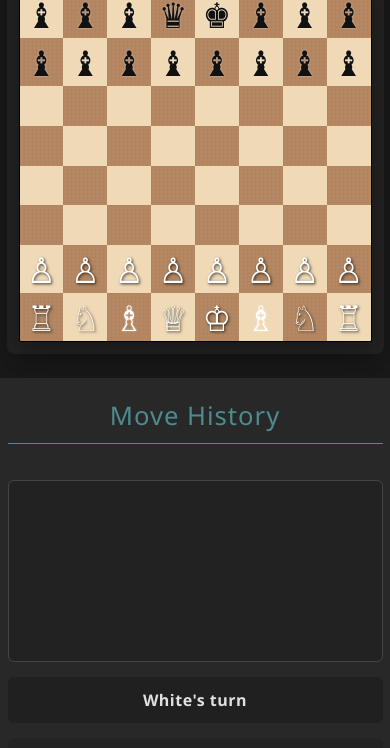
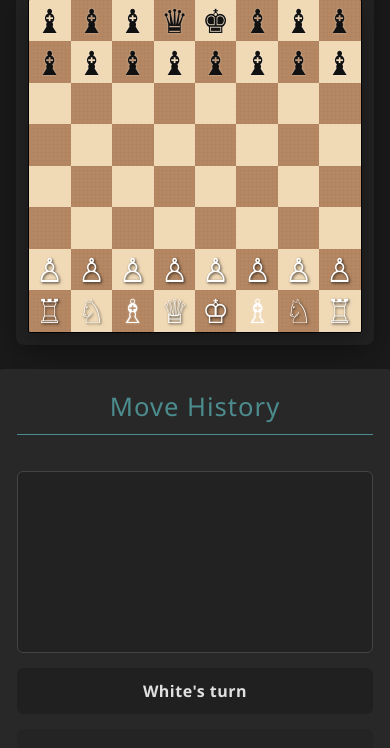
Before and after one commit to TMHSDigital/Static_Chess, a plain HTML site: page index.html in a window 390 px wide. Shown: the part 85-833 px from the top of the page. Drawn offline with Linux system fonts and the light colour scheme.

Commit message:
Refactor CSS for improved layout and responsiveness
- Adjusted board.css to prevent overflow and ensure squares maintain proper dimensions.
- Enhanced pieces.css with optimizations for animations and overflow handling.
- Updated style.css to use viewport height for board size, added overflow properties, and ensured responsive design for mobile.
- Maintained aspect ratio for chess board and refined mobile adjustments for better user experience.

```diff
--- a/css/board.css
+++ b/css/board.css
@@ -7,6 +7,7 @@
     border: 1px solid #000;
     box-shadow: 0 8px 24px rgba(0,0,0,0.3);
     position: relative;
+    min-height: 0; /* Prevents overflow */
 }
 
 /* Add board coordinates */
@@ -73,6 +74,8 @@
     position: relative;
     cursor: pointer;
     transition: all 0.15s ease;
+    min-height: 0; /* Ensures squares don't expand too much */
+    min-width: 0;
 }
 
 .square:hover {
--- a/css/pieces.css
+++ b/css/pieces.css
@@ -10,6 +10,9 @@
     align-items: center;
     transition: transform 0.15s ease;
     position: relative;
+    will-change: transform; /* Optimize for animations */
+    max-height: 100%; /* Ensure pieces don't overflow */
+    overflow: visible;
 }
 
 .piece:hover {
--- a/css/style.css
+++ b/css/style.css
@@ -1,5 +1,5 @@
 :root {
-    --board-size: min(90vw, 580px); /* Slightly reduce default board size */
+    --board-size: min(80vh, 580px); /* Change to use viewport height instead of width for better scaling */
     --light-square: #f0d9b5;
     --dark-square: #b58863;
     --selected-square: rgba(255, 255, 0, 0.3);
@@ -16,6 +16,11 @@
     --show-last-move: block; /* Default to show */
 }
 
+html {
+    height: 100%;
+    overflow-y: auto;
+}
+
 body {
     font-family: 'Segoe UI', Tahoma, Geneva, Verdana, sans-serif;
     display: flex;
@@ -27,6 +32,7 @@ body {
     background-color: var(--main-bg);
     color: var(--text-color);
     box-sizing: border-box;
+    overflow-y: auto; /* Add overflow to ensure content is accessible */
 }
 
 .game-container {
@@ -35,6 +41,8 @@ body {
     gap: 24px;
     justify-content: center;
     max-width: 1200px;
+    margin-top: 20px;
+    margin-bottom: 20px;
 }
 
 .board-container {
@@ -42,12 +50,16 @@ body {
     padding: 12px;
     border-radius: 8px;
     box-shadow: 0 10px 30px rgba(0, 0, 0, 0.25);
+    max-height: 90vh; /* Ensure it doesn't exceed viewport height */
+    display: flex;
+    flex-direction: column;
 }
 
 .chess-board {
     box-shadow: 0 6px 16px rgba(0, 0, 0, 0.2);
     border-radius: 2px;
     overflow: hidden;
+    aspect-ratio: 1 / 1; /* Maintain square aspect ratio */
 }
 
 .game-info {
@@ -174,14 +186,23 @@ body {
 
 /* Responsive adjustments */
 @media (max-width: 900px) {
+    :root {
+        --board-size: min(85vw, 85vh); /* Adjust for mobile */
+    }
+
     body {
-        align-items: center;
+        align-items: flex-start; /* Align to top on mobile */
         padding: 10px;
     }
 
     .game-container {
         flex-direction: column;
         align-items: center;
+        margin-top: 10px;
+    }
+
+    .board-container {
+        max-height: none; /* Remove height constraint on mobile */
     }
 
     .game-info {
```
